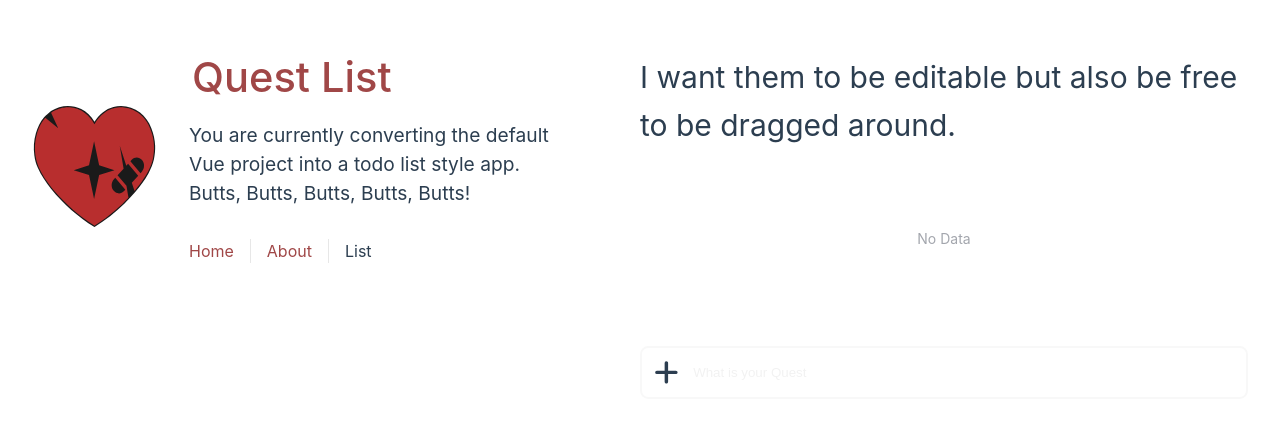
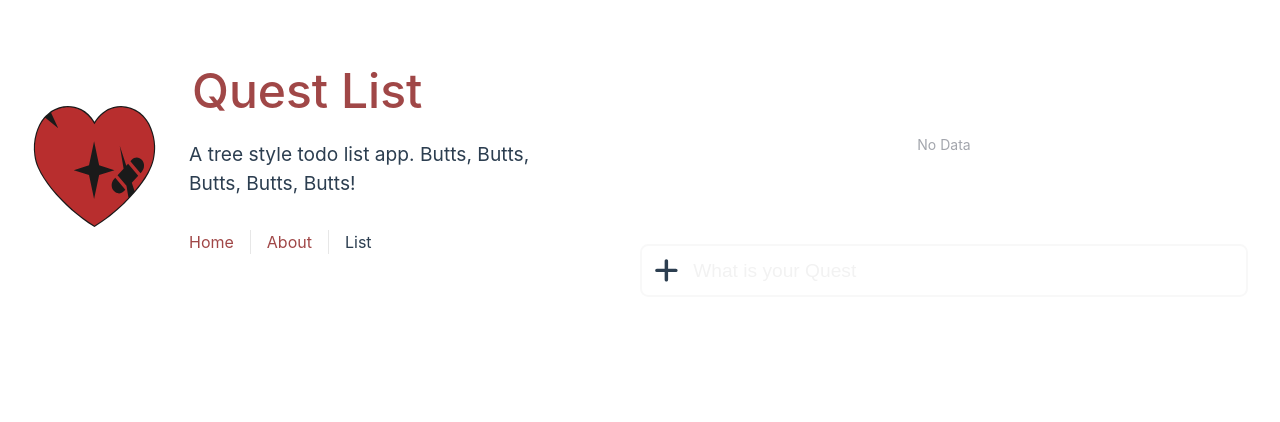
Before and after one commit to isandrocks/questlist, a Vue app: page /list in a window 1280 px wide. Shown: the part 234-656 px from the top of the page. Built offline with nearby package versions, Linux system fonts and the light colour scheme.

Commit message:
Refactor styling in App.vue and DragTrees.vue components

```diff
--- a/src/App.vue
+++ b/src/App.vue
@@ -25,6 +25,7 @@ import HelloWorld from './components/HelloWorld.vue'
 header {
   line-height: 1.5;
   max-height: 100vh;
+  display: inline-flex;
 }
 
 .logo {
@@ -35,7 +36,7 @@ header {
 nav {
   width: 100%;
   font-size: 12px;
-  text-align: center;
+  text-align: left;
   margin-top: 2rem;
 }
 
--- a/src/components/DragTrees.vue
+++ b/src/components/DragTrees.vue
@@ -53,6 +53,10 @@ const handleDrop = (
   dropType: NodeDropType
 ) => {
   console.log('tree drop:', dropNode.label, dropType)
+}
+
+const allowDrag = (draggingNode: Node) => {
+  return !draggingNode.data.editable === true
 }
 
 const dataSource = ref<Tree[]>([])
@@ -140,6 +144,7 @@ const toggleEdit = (node: Node) => {
   if (node.data.editable) {
     node.data.editable = false;
     dataSource.value = [...dataSource.value];
+    saveDataSource()
 
   } else {
     node.data.editable = true;
@@ -161,7 +166,7 @@ const vFocus = {
 <template>
   <el-tree :data="dataSource" :draggable="true" :default-expand-all="true" :expand-on-click-node="false" node-key="id"
     @node-drag-start="handleDragStart" @node-drag-enter="handleDragEnter" @node-drag-leave="handleDragLeave"
-    @node-drag-over="handleDragOver" @node-drag-end="handleDragEnd" @node-drop="handleDrop">
+    @node-drag-over="handleDragOver" @node-drag-end="handleDragEnd" @node-drop="handleDrop" :allow-drag="allowDrag">
     <template #default="{ node, data }">
       <span class="custom-tree-node">
         <span>
@@ -209,8 +214,8 @@ const vFocus = {
   background: var(--color-background-dark);
   color: var(--color-text);
   --el-tree-node-hover-bg-color: var(--color-background-mute);
+
 }
-
 
 .custom-tree-node {
   display: flex;
@@ -248,10 +253,12 @@ const vFocus = {
   border: none;
   position: relative;
   width: 90%;
+  font-size: 1.2rem
 }
 
 .textField::placeholder {
   color: var(--color-background-mute);
+
 }
 
 .textField:focus {
--- a/src/components/HelloWorld.vue
+++ b/src/components/HelloWorld.vue
@@ -11,7 +11,7 @@ defineProps({
   <div class="greetings">
     <h1 class="red">{{ msg }}</h1>
     <h3>
-      You are currently converting the default Vue project into a todo list style app. Butts, Butts, Butts, Butts, Butts!
+      A tree style todo list app. Butts, Butts, Butts, Butts, Butts!
     </h3>
   </div>
 </template>
@@ -19,18 +19,18 @@ defineProps({
 <style scoped>
 h1 {
   font-weight: 500;
-  font-size: 2.6rem;
+  font-size: 2rem;
   position: relative;
   top: -10px;
 }
 
 h3 {
-  font-size: 1.2rem;
+  font-size: 1rem;
 }
 
 .greetings h1,
 .greetings h3 {
-  text-align: center;
+  text-align: left;
 }
 
 @media (min-width: 1024px) {
@@ -38,5 +38,13 @@ h3 {
   .greetings h3 {
     text-align: left;
   }
+
+  h3 {
+  font-size: 1.2rem;
+  }
+
+  h1 {
+    font-size: 3rem;
+  }
 }
 </style>
--- a/src/router/index.js
+++ b/src/router/index.js
@@ -2,6 +2,7 @@ import { createRouter, createWebHistory } from 'vue-router'
 import HomeView from '../views/HomeView.vue'
 
 const router = createRouter({
+  // @ts-expect-error env is defined in vite
   history: createWebHistory(import.meta.env.BASE_URL),
   routes: [
     {
@@ -12,9 +13,6 @@ const router = createRouter({
     {
       path: '/about',
       name: 'about',
-      // route level code-splitting
-      // this generates a separate chunk (About.[hash].js) for this route
-      // which is lazy-loaded when the route is visited.
       component: () => import('../views/AboutView.vue')
     },
     {
--- a/src/views/ListView.vue
+++ b/src/views/ListView.vue
@@ -4,7 +4,6 @@ import DragTrees from '../components/DragTrees.vue'
 
 <template>
   <div class="list-view">
-    <h1>I want them to be editable but also be free to be dragged around.</h1>
     <DragTrees />
   </div>
 </template>
```
